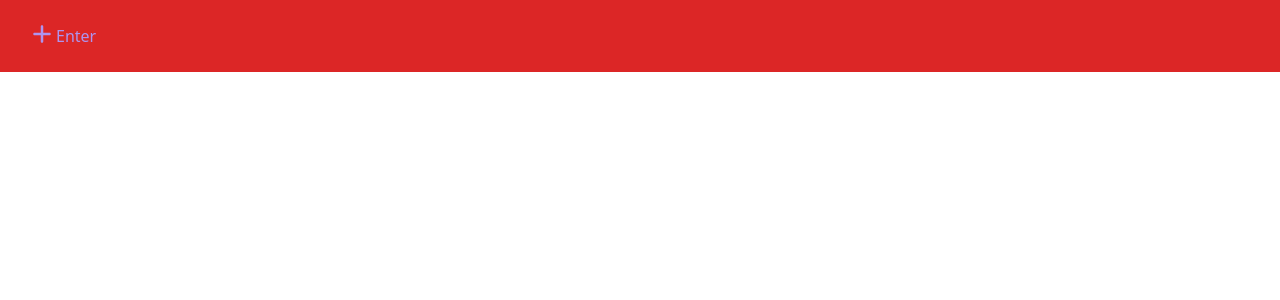
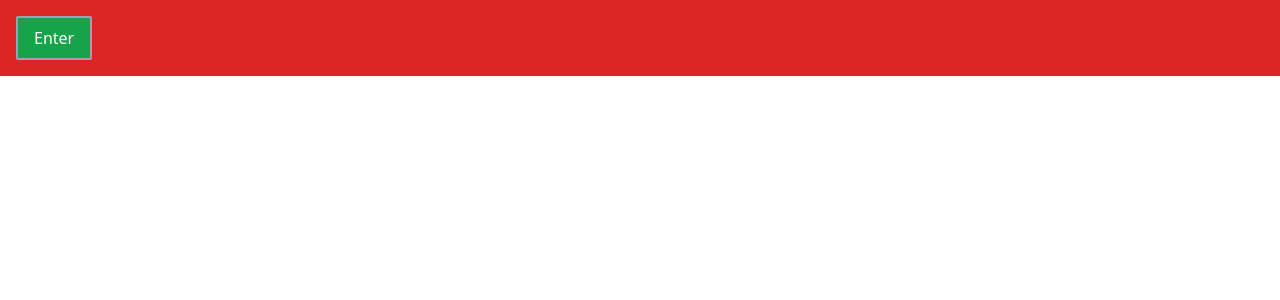
Before and after one commit to Andresser17/ui-library, a React (Create React App) app: page / in a window 1280 px wide. Shown: the top 300 px of the page. Built offline with nearby package versions, Linux system fonts and the light colour scheme.

Commit message:
Added PropTypes in Button.js

```diff
--- a/src/App.js
+++ b/src/App.js
@@ -4,7 +4,7 @@ import Button from "./Button";
 function App() {
   return (
     <div className="App p-4 bg-red-600">
-      <Button icon={true} rounded={false} loading={false} border={false} disabled={true} />
+      <Button palette="primary" icon={false} rounded={false} loading={false} border={false} disabled={false} />
     </div>
   );
 }
--- a/src/Button.js
+++ b/src/Button.js
@@ -2,13 +2,17 @@ import PropTypes from "prop-types";
 import { ReactComponent as LoadingIcon } from "./icons/loading-icon.svg";
 import { ReactComponent as PlusIcon } from "./icons/plus-icon.svg";
 
-function Button({ text = "Enter", icon, rounded, border, loading, disabled }) {
-  const primary =
-    "bg-primary-bg text-primary-color hover:bg-primary-hover active:bg-primary-active focus:bg-primary-focus focus:border-primary-focusBorder disabled:bg-primary-disabled disabled:border-primary-disabledBorder disabled:text-primary-disabledColor";
-  const secondary =
-    "bg-secondary-bg text-secondary-color hover:bg-secondary-hover active:bg-secondary-active focus:bg-secondary-focus focus:border-secondary-focusBorder disabled:bg-secondary-disabled disabled:border-secondary-disabledBorder disabled:text-secondary-disabledColor";
-  const tertiary =
-    "bg-tertiary-bg text-tertiary-color hover:bg-tertiary-hover active:bg-tertiary-active focus:bg-tertiary-focus focus:border-tertiary-focusBorder disabled:bg-tertiary-disabled disabled:border-tertiary-disabledBorder disabled:text-tertiary-disabledColor";
+function Button({
+  text = "Enter",
+  palette = "primary",
+  icon,
+  rounded,
+  border,
+  loading,
+  disabled,
+}) {
+  const styles =
+    `bg-${palette}-bg text-${palette}-color hover:bg-${palette}-hover active:bg-${palette}-active focus:bg-${palette}-focus focus:border-${palette}-focusBorder disabled:bg-${palette}-disabled disabled:border-${palette}-disabledBorder disabled:text-${palette}-disabledColor`;
 
   const loadingIcon = (
     <span className="mr-1 block w-5">
@@ -23,9 +27,9 @@ function Button({ text = "Enter", icon, rounded, border, loading, disabled }) {
 
   return (
     <button
-      className={`px-4 py-2 flex items-centen focus:border-[0.125rem] rounded-sm ${
+      className={`px-4 py-2 flex items-center focus:border-[0.125rem] rounded-sm ${
         rounded && "rounded-full"
-      } ${primary} ${border && "border-2"}`}
+      } ${border && "border-2"} bg-bg text-text border-2 border-border secondary`}
       disabled={disabled}
     >
       {loading ? loadingIcon : icon && customIcon}
@@ -35,6 +39,7 @@ function Button({ text = "Enter", icon, rounded, border, loading, disabled }) {
 }
 Button.propTypes = {
   text: PropTypes.string,
+  palette: PropTypes.string,
   icon: PropTypes.bool,
   rounded: PropTypes.bool,
   border: PropTypes.bool,
--- a/src/index.css
+++ b/src/index.css
@@ -2,58 +2,23 @@
 @tailwind components;
 @tailwind utilities;
 
-/* primary */
-/* html {
-  --color: #FFFFFF;
-  --bg: #6E41E2;
-  --hover: #5835B0;
-  --active: #472C8A;
-  --focus: #6E41E2;
-  --focus-border: #949494;
-  --border: #412A7E;
-  --disabled: #E3DAF9;
-  --disabled-color: rgba(0, 0, 0, 0);
-  --disabled-border: rgba(0, 0, 0, 0);
-} */
+/* Palettes */
 
-/* primary white */
-/* html {
-  --color: #6E41E2;
-  --bg: #FFFFFF;
-  --hover: #EDE8FB;
-  --active: #FFFFFF;
-  --focus: #FFFFFF;
-  --focus-border: #949494;
-  --border: #949494;
-  --disabled: #BFACF2;
-  --disabled-color: rgba(0, 0, 0, 0);
-  --disabled-border: rgba(0, 0, 0, 0);
-} */
+@layer base {
+  :root {
+    --bg: theme("colors.blue.600");
+    --text: theme("colors.white");
+    --hover: theme("colors.blue.700");
+    --active: theme("colors.blue.800");
+    --focus: theme("colors.blue.900");
+    --focus-border: theme("colors.gray.600");
+    --border: theme("colors.gray.400");
+    --disabled: theme("colors.blue.300");
+    --disabled-text: theme("colors.white");
+    --disabled-border: theme("colors.gray.400")
+  }
 
-/* secondary */
-/* html {
-  --color: #6e41e2;
-  --bg: rgba(0, 0, 0, 0);
-  --hover: #ffffff;
-  --active: #e8e0fa;
-  --focus: #ffffff;
-  --focus-border: #949494;
-  --border: #6e41e2;
-  --disabled: rgba(0, 0, 0, 0);
-  --disabled-color: #ae94ef;
-  --disabled-border: #ae94ef;
-} */
-
-/* flat */
-html {
-  --color: #6e41e2;
-  --bg: rgba(0, 0, 0, 0);
-  --hover: rgba(0, 0, 0, 0);
-  --active: #E8E0FA;
-  --focus: rgba(0, 0, 0, 0);
-  --focus-border: #949494;
-  --border: rgba(0, 0, 0, 0);
-  --disabled: rgba(0, 0, 0, 0);
-  --disabled-color: #AE94EF;
-  --disabled-border: #AE94EF;
+  .secondary {
+    --bg: theme("colors.green.600");
+  }
 }
--- a/tailwind.config.js
+++ b/tailwind.config.js
@@ -3,30 +3,23 @@ module.exports = {
   theme: {
     extend: {
       colors: {
-        primary: {
-          color: "var(--color)",
           bg: "var(--bg)",
+          text: "var(--text)",
           hover: "var(--hover)",
           active: "var(--active)",
           focus: "var(--focus)",
-          focusBorder: "var(--focus-border)",
+          "focus-border": "var(--focus-border)",
           border: "var(--border)",
           disabled: "var(--disabled)",
-          disabledColor: "var(--disabled-color)",
-          disabledBorder: "var(--disabled-border)",
-        },
-        secondary: {
-          color: "var(--color)",
-          bg: "var(--bg)",
-          hover: "var(--hover)",
-          active: "var(--active)",
-          focus: "var(--focus)",
-          focusBorder: "var(--focus-border)",
-          border: "var(--border)",
-          disabled: "var(--disabled)",
-          disabledColor: "var(--disabled-color)",
-          disabledBorder: "var(--disabled-border)",
-        },
+          "disabled-color": "var(--disabled-color)",
+          "disabled-border": "var(--disabled-border)",
+        // secondary: {},
+        // success: {},
+        // danger: {},
+        // warning: {},
+        // info: {},
+        // light: {},
+        // dark: {}
       },
     },
   },
```
